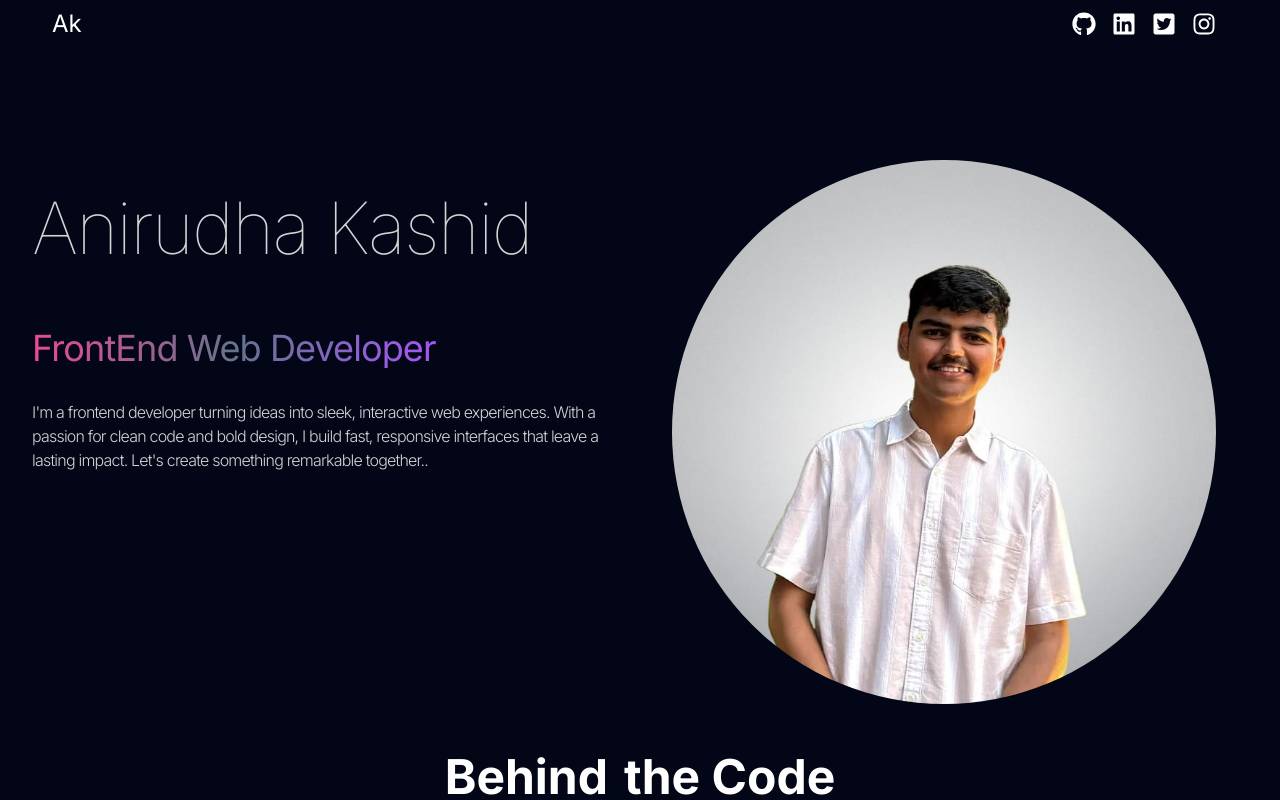
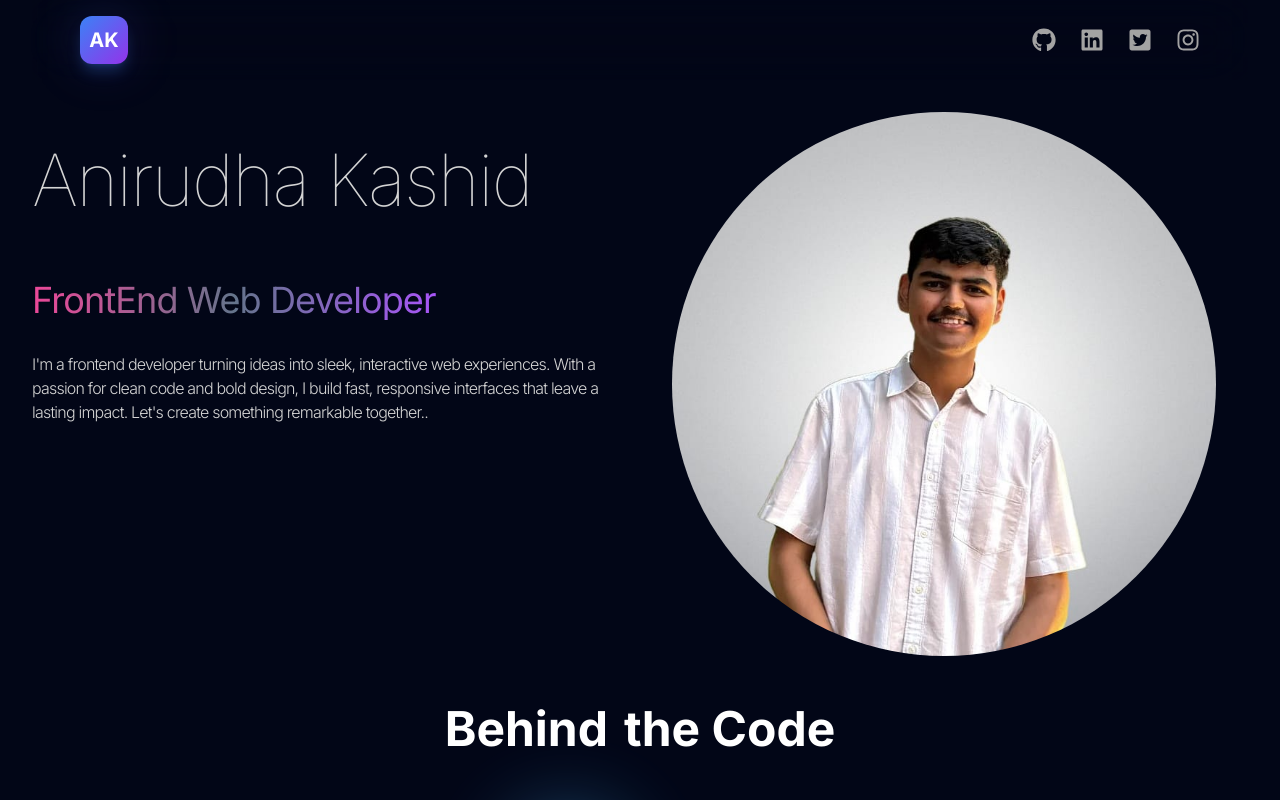
Before and after one commit to Anirudhakashid/Anirudha-Portfolio, a React (Vite) app: page / in a window 1280 px wide. Shown: the top 800 px of the page. Built offline with nearby package versions, Linux system fonts and the light colour scheme.

Commit message:
Enhance Navbar with framer-motion animations and improved styling for social links

```diff
--- a/src/Components/Navbar.jsx
+++ b/src/Components/Navbar.jsx
@@ -1,10 +1,10 @@
 import logo from "../assets/AnirudhaLogo.png";
+import { motion } from "framer-motion";
 import {
   FaLinkedin,
   FaGithub,
   FaTwitterSquare,
   FaInstagram,
-  FaCrosshairs,
 } from "react-icons/fa";
 
 const Navbar = () => {
@@ -29,30 +29,88 @@ const Navbar = () => {
   };
 
   return (
-    <nav className="mb-20 flex items-center justify-between  py-6 h-10 ">
-      <div className=" flex flex-shrink-0 items-center text-white text-2xl ml-5">
-        {/* <img src={logo} alt="logo" className=" h-32 -mx-3 mt-2 " /> */}
-        <p>Ak</p>
+    <motion.nav
+      initial={{ y: -100, opacity: 0 }}
+      animate={{ y: 0, opacity: 1 }}
+      transition={{ duration: 0.8 }}
+      className="sticky top-0 z-50 backdrop-blur-xl "
+    >
+      <div className="max-w-6xl mx-auto px-4">
+        <div className="flex items-center justify-between py-4">
+          {/* Logo Section */}
+          <motion.div
+            initial={{ x: -50, opacity: 0 }}
+            animate={{ x: 0, opacity: 1 }}
+            transition={{ duration: 0.6, delay: 0.2 }}
+            className="flex flex-shrink-0 items-center"
+          >
+            <div className="relative">
+              <div className="w-12 h-12 bg-gradient-to-br from-blue-500 to-purple-600 rounded-xl flex items-center justify-center shadow-lg shadow-blue-500/25 hover:shadow-purple-500/25 transition-all duration-300 hover:scale-105">
+                <span className="text-white text-xl font-bold">AK</span>
               </div>
-      <div className=" m-8 flex items-center justify-center gap-4 text-2xl text-white">
+              {/* Optional: Add a subtle glow effect */}
+              <div className="absolute inset-0 bg-gradient-to-br from-blue-500/20 to-purple-600/20 rounded-xl blur-xl -z-10"></div>
+            </div>
+          </motion.div>
+
+          {/* Social Links Section */}
+          <motion.div
+            initial={{ x: 50, opacity: 0 }}
+            animate={{ x: 0, opacity: 1 }}
+            transition={{ duration: 0.6, delay: 0.4 }}
+            className="flex items-center gap-6"
+          >
+            <motion.div
+              whileHover={{ y: -2, scale: 1.1 }}
+              whileTap={{ scale: 0.95 }}
+              className="relative group"
+            >
               <FaGithub
                 onClick={OpenGit}
-          className=" hover:cursor-pointer hover:text-slate-400 "
+                className="text-2xl text-neutral-400 hover:text-white cursor-pointer transition-all duration-300"
               />
+              <div className="absolute -bottom-1 left-1/2 transform -translate-x-1/2 w-0 h-0.5 bg-gradient-to-r from-blue-400 to-purple-600 group-hover:w-full transition-all duration-300"></div>
+            </motion.div>
+
+            <motion.div
+              whileHover={{ y: -2, scale: 1.1 }}
+              whileTap={{ scale: 0.95 }}
+              className="relative group"
+            >
               <FaLinkedin
                 onClick={OpenLinkedin}
-          className=" hover:cursor-pointer hover:text-slate-400"
+                className="text-2xl text-neutral-400 hover:text-blue-400 cursor-pointer transition-all duration-300"
               />
+              <div className="absolute -bottom-1 left-1/2 transform -translate-x-1/2 w-0 h-0.5 bg-blue-400 group-hover:w-full transition-all duration-300"></div>
+            </motion.div>
+
+            <motion.div
+              whileHover={{ y: -2, scale: 1.1 }}
+              whileTap={{ scale: 0.95 }}
+              className="relative group"
+            >
               <FaTwitterSquare
                 onClick={OpenX}
-          className=" hover:cursor-pointer hover:text-slate-400 "
+                className="text-2xl text-neutral-400 hover:text-sky-400 cursor-pointer transition-all duration-300"
               />
+              <div className="absolute -bottom-1 left-1/2 transform -translate-x-1/2 w-0 h-0.5 bg-sky-400 group-hover:w-full transition-all duration-300"></div>
+            </motion.div>
+
+            <motion.div
+              whileHover={{ y: -2, scale: 1.1 }}
+              whileTap={{ scale: 0.95 }}
+              className="relative group"
+            >
               <FaInstagram
                 onClick={OpenInsta}
-          className=" hover:cursor-pointer hover:text-slate-400"
+                className="text-2xl text-neutral-400 hover:text-pink-400 cursor-pointer transition-all duration-300"
               />
+              <div className="absolute -bottom-1 left-1/2 transform -translate-x-1/2 w-0 h-0.5 bg-gradient-to-r from-pink-400 to-purple-500 group-hover:w-full transition-all duration-300"></div>
+            </motion.div>
+          </motion.div>
         </div>
-    </nav>
+      </div>
+    </motion.nav>
   );
 };
 
```
Lines whose indentation alone changed are shown as unchanged.
